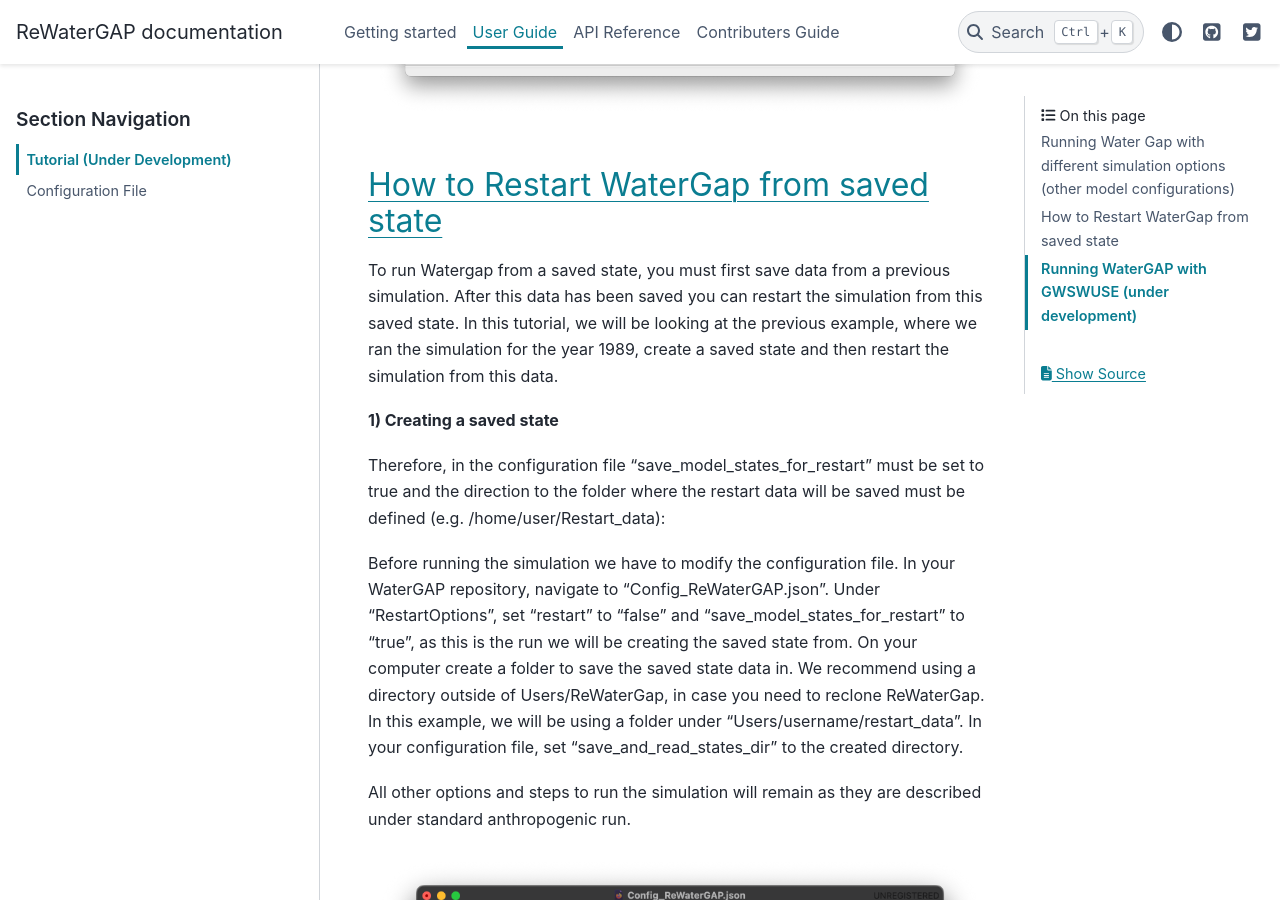
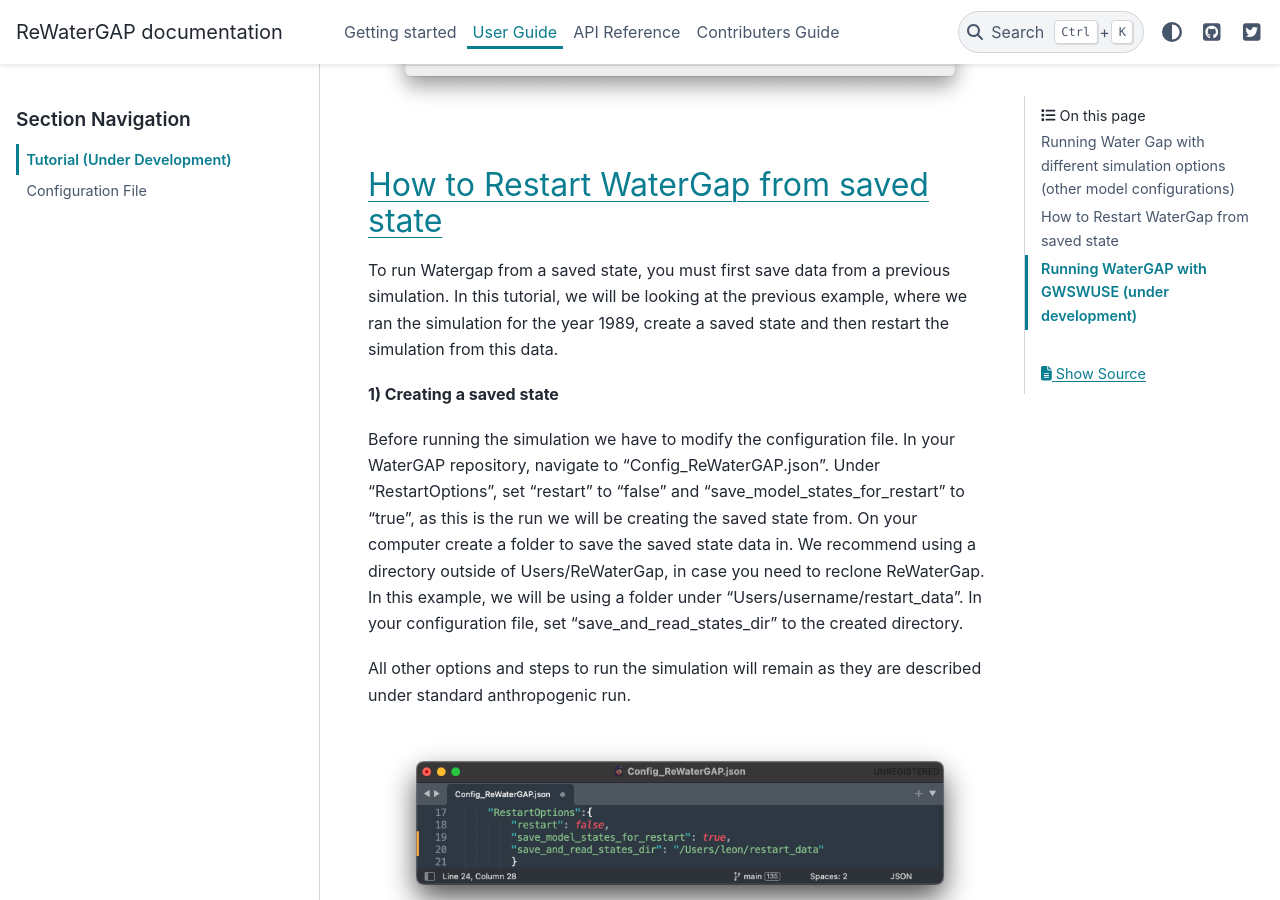
Before and after one commit to HydrologyFrankfurt/ReWaterGAP, a Sphinx documentation site: the page built from docs/user_guide/tutorials.rst, in a window 1280 px wide and 900 px high, scrolled down 11307 px. Built offline with Sphinx 7.4.7 and the PyData theme 0.15.4, drawn with Linux system fonts in a browser that asks for light colours; pages that are not in the unit, such as notebooks, are missing from menus.

Commit message:
Update tutorials.rst

```diff
--- a/docs/user_guide/tutorials.rst
+++ b/docs/user_guide/tutorials.rst
@@ -233,11 +233,9 @@ For a brief guide on using Panopoly for data visualization see `above <visualize
 How to Restart WaterGap from saved state
 ========================================
 
-To run Watergap from a saved state, you must first save data from a previous simulation. After this data has been saved you can restart the simulation from this saved state. In this tutorial, we will be looking at the previous example, where we ran the simulation for the year 1989, create a saved state and then restart the simulation from this data.
+To run Watergap from a saved state, you must first save data from a previous simulation. In this tutorial, we will be looking at the previous example, where we ran the simulation for the year 1989, create a saved state and then restart the simulation from this data.
 
 **1) Creating a saved state**
-
-Therefore, in the configuration file “save_model_states_for_restart” must be set to true and the direction to the folder where the restart data will be saved must be defined (e.g. /home/user/Restart_data):
 
 Before running the simulation we have to modify the configuration file. In your WaterGAP repository, navigate to "Config_ReWaterGAP.json". Under "RestartOptions", set "restart" to "false" and "save_model_states_for_restart" to "true", as this is the run we will be creating the saved state from. On your computer create a folder to save the saved state data in. We recommend using a directory outside of Users/ReWaterGap, in case you need to reclone ReWaterGap. In this example, we will be using a folder under "Users/username/restart_data". In your configuration file, set "save_and_read_states_dir" to the created directory.
 
```
